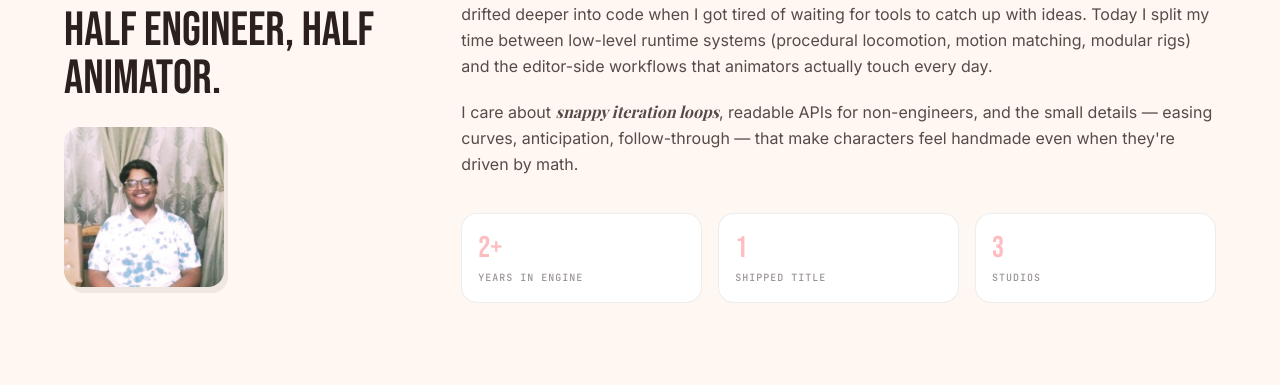
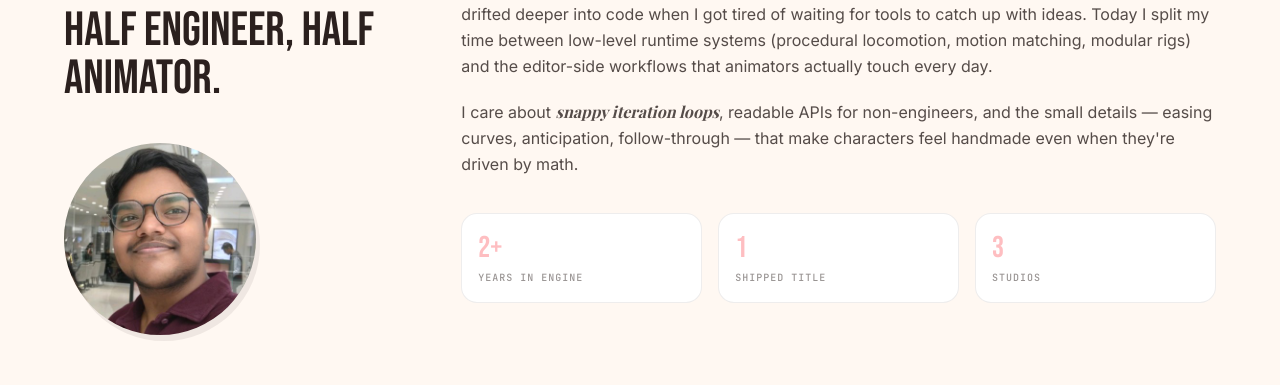
Before and after one commit to Braga1913/portfolio-site, a Next.js app: page / in a window 1280 px wide. Shown: the part 922-1307 px from the top of the page. Built offline with nearby package versions, Linux system fonts and the light colour scheme.

Commit message:
Update profile photo to circular portrait

```diff
--- a/src/app/page.tsx
+++ b/src/app/page.tsx
@@ -304,11 +304,11 @@ export default function Home() {
             <span className="font-mono text-xs tracking-widest opacity-60">01 — ABOUT</span>
             <h2 className="font-display text-4xl lg:text-5xl mt-2">Half engineer, half animator.</h2>
             <img
-              src={`${basePath}/images/profile.png`}
+              src={`${basePath}/images/profile.jpg`}
               alt="Parth Sarthi"
-              width={200}
-              height={200}
-              className="mt-6 w-40 h-40 rounded-2xl object-cover sticker-shadow"
+              width={192}
+              height={192}
+              className="mt-10 w-48 h-48 rounded-full object-cover sticker-shadow"
             />
           </Reveal>
           <Reveal className="lg:col-span-8 space-y-5 text-foreground/80 leading-relaxed" delay={1}>
```
Also changed, not shown: public/images/profile.jpg (added).
